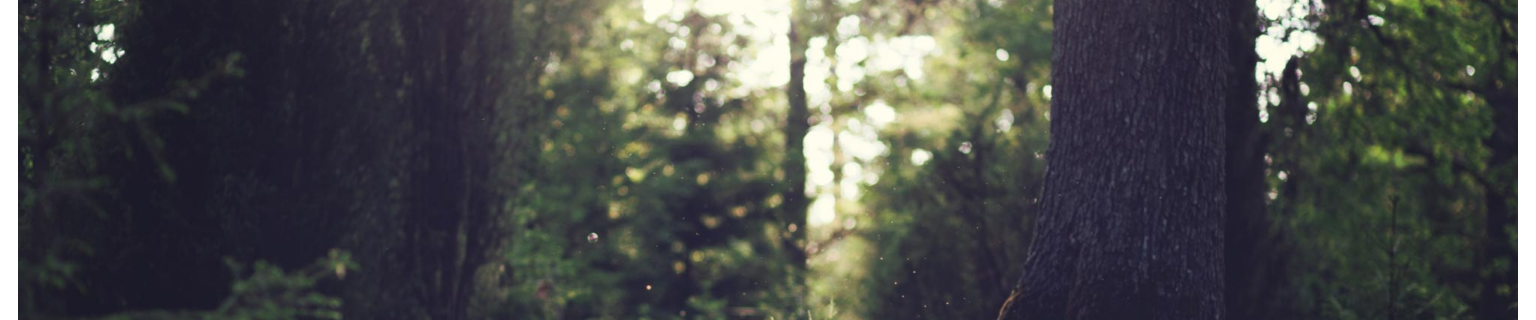
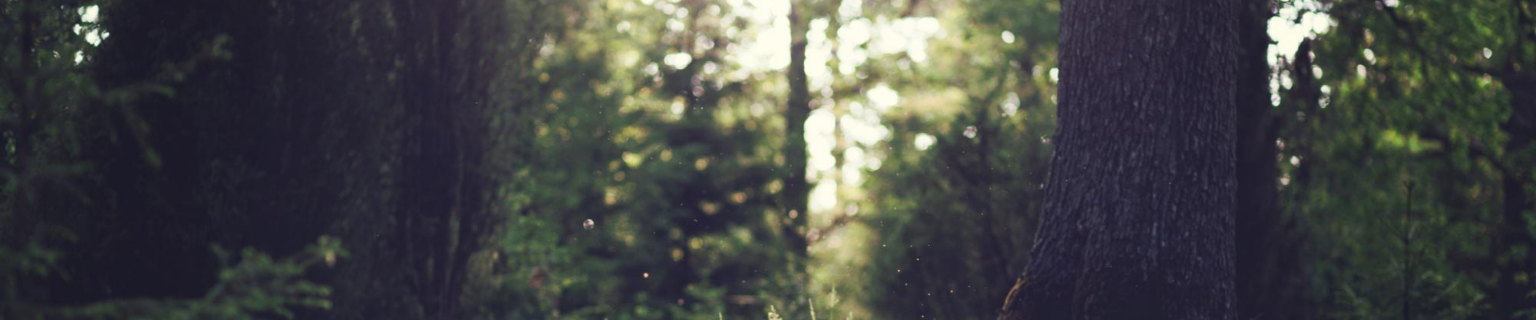
Before and after one commit to wupenghang/website, a plain HTML site: page media.html in a window 1536 px wide. Shown: the top 320 px of the page. Drawn offline with Linux system fonts and the light colour scheme.

Commit message:
Update main.css

```diff
--- a/css/main.css
+++ b/css/main.css
@@ -4,7 +4,7 @@
 				margin:0;
 				list-style: none;
 			}
-			.container{
+			.container1{
 				margin:0 auto;
 				width: 1500px;
 			}
```
